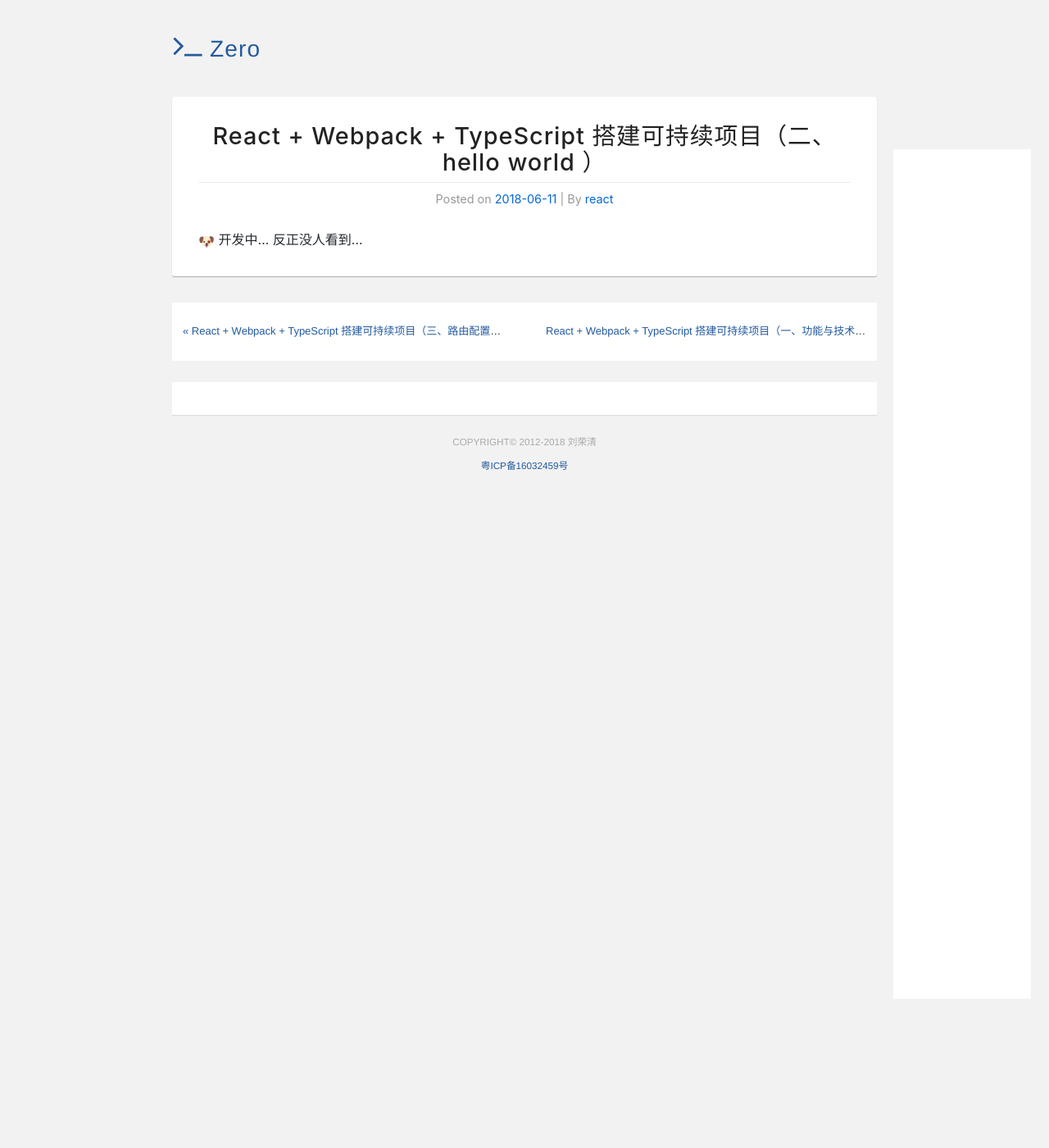
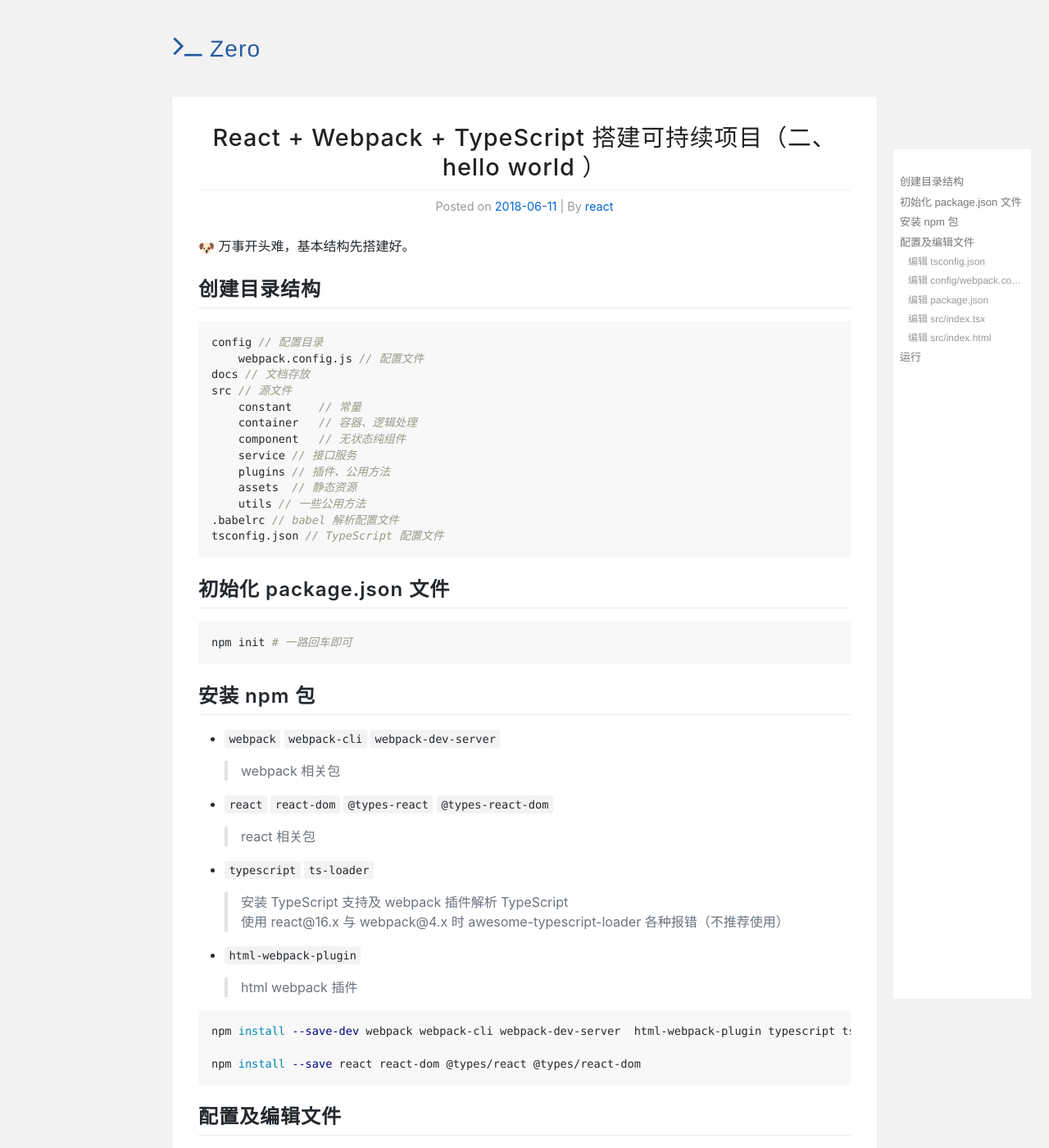
Before and after one commit to chenzilu1990/liurongqing.github.io, a Jekyll site: the page built from _posts/2018-06-11-react-2.md, in a window 1280 px wide and 1400 px high. Shown: the whole window at 82% size. Built offline with Jekyll 4.4.1, drawn with Linux system fonts in a browser that asks for light colours; emoji names are drawn with the system emoji font; comment, search, counter and statistics services are not loaded; some of the changed text lies outside the part shown.

Commit message:
添加react

````diff
--- a/_layouts/page.html
+++ b/_layouts/page.html
@@ -30,14 +30,15 @@
 
         <div class="page-paginator">
             <div class="page-prev">
-                {% if page.next %}
-                    <a href="{{page.next.url}}"> &laquo; {{page.next.title}}</a>
+                {% if page.previous %}
+                    <a href="{{page.previous.url}}">&laquo; {{page.previous.title}}</a>
                 {% endif %}
             </div>
             <div class="page-next">
-                {% if page.previous %}
-                    <a href="{{page.previous.url}}">{{page.previous.title}} &raquo; </a>
+                {% if page.next %}
+                    <a href="{{page.next.url}}">{{page.next.title}} &raquo;</a>
                 {% endif %}
+
             </div>
         </div>
 
--- a/_posts/2018-06-11-react-1.md
+++ b/_posts/2018-06-11-react-1.md
@@ -7,9 +7,25 @@ tags: react
 :cat: JavaScript 虽使项目走得更快，但 TypeScript 可以使项目走得更远。
 <!--more-->
 
+![nodejs@10.6.0](https://img.shields.io/badge/nodejs-10.6.0-brightgreen.svg) ![react@16.4.1](https://img.shields.io/badge/react-16.4.1-brightgreen.svg) ![webpack@4.16.2](https://img.shields.io/badge/webpack-4.16.2-blue.svg) ![typescript@2.9.2](https://img.shields.io/badge/typescript-2.9.2-blue.svg)
+
+
 ## 介绍
 
 项目基于 React + Webpack + TypeScript 搭建。
+
+## 文章列表
+
+- [React + Webpack + TypeScript 搭建可持续项目（一、功能与技术介绍）](/react-1)
+- [React + Webpack + TypeScript 搭建可持续项目（二、hello world ）](/react-2)
+- [React + Webpack + TypeScript 搭建可持续项目（三、路由配置 ）](/react-3)
+- [React + Webpack + TypeScript 搭建可持续项目（四、静态资源解析处理 ）](/react-4)
+- [React + Webpack + TypeScript 搭建可持续项目（五、标题配置自动化 ）](/react-5)
+- [React + Webpack + TypeScript 搭建可持续项目（六、简单例子演示）](/react-6)
+- [React + Webpack + TypeScript 搭建可持续项目（七、发布配置 ）](/react-7)
+- [React + Webpack + TypeScript 搭建可持续项目（八、代码风格规范化 ）](/react-8)
+- [React + Webpack + TypeScript 搭建可持续项目（九、PWA 实现 ）](/react-9)
+
 
 ## 技术列表
 
--- a/_posts/2018-06-11-react-2.md
+++ b/_posts/2018-06-11-react-2.md
@@ -4,5 +4,153 @@ keywords: react, webpack, es6, javascript
 tags: react
 ---
 
-:dog: 开发中... 反正没人看到...
+:dog: 万事开头难，基本结构先搭建好。
 <!--more-->
+
+## 创建目录结构
+
+```javascript
+config // 配置目录
+    webpack.config.js // 配置文件
+docs // 文档存放
+src // 源文件
+    constant    // 常量
+    container   // 容器、逻辑处理
+    component   // 无状态纯组件
+    service // 接口服务
+    plugins // 插件、公用方法
+    assets  // 静态资源
+    utils // 一些公用方法
+.babelrc // babel 解析配置文件
+tsconfig.json // TypeScript 配置文件
+```
+
+## 初始化 package.json 文件
+
+```shell
+npm init # 一路回车即可
+```
+
+## 安装 npm 包
+
+- `webpack` `webpack-cli` `webpack-dev-server`
+
+    > webpack 相关包
+
+- `react` `react-dom` `@types-react` `@types-react-dom`
+
+    > react 相关包
+
+- `typescript` `ts-loader`
+
+    > 安装 TypeScript 支持及 webpack 插件解析 TypeScript <br>
+    > 使用 react@16.x 与 webpack@4.x 时 awesome-typescript-loader 各种报错（不推荐使用）
+
+- `html-webpack-plugin`
+
+    > html webpack 插件
+
+```shell
+npm install --save-dev webpack webpack-cli webpack-dev-server  html-webpack-plugin typescript ts-loader
+
+npm install --save react react-dom @types/react @types/react-dom
+```
+
+## 配置及编辑文件
+
+### 编辑 tsconfig.json
+```json
+{
+    "compilerOptions": {
+        "target": "es5",
+        "jsx": "react",
+        "removeComments": true,
+    },
+    "include": [
+        "./src/**/*"
+    ],
+    "exclude": [
+        "node_modules"
+    ]
+}
+```
+
+### 编辑 config/webpack.config.js
+```javascript
+const path = require('path');
+const HtmlWebpackPlugin = require('html-webpack-plugin');
+
+module.exports = {
+    entry: './src/index.tsx',
+    output: {
+        path: path.resolve(__dirname, '../dist'),
+        filename: 'main.[hash:8].js',
+    },
+    plugins: [
+        new HtmlWebpackPlugin({
+            template: path.resolve(__dirname, '../src/index.html'),
+        }),
+    ],
+    module: {
+        rules: [
+            { test: /\.tsx?$/, loader: "ts-loader" }
+        ],
+    },
+    devServer: {
+        port: 9090,
+        compress: true,
+        historyApiFallback: true,
+    },
+    resolve: {
+        extensions: [".ts", ".tsx", '.js'],
+    },
+    mode: 'development',
+};
+```
+
+### 编辑 package.json
+```shell
+"scripts": {
+    "start": "webpack-dev-server --config ./config/webpack.config.js"
+},
+```
+
+### 编辑 src/index.tsx
+```typescript
+import * as React from 'react';
+import * as ReactDOM from 'react-dom';
+
+interface HelloProps { compiler: string; framework: string; };
+
+const Hello = (props: HelloProps) => <h1>Hello from {props.compiler} and {props.framework}!</h1>;
+
+ReactDOM.render(
+    <Hello compiler="TypeScript" framework="React" />,
+    document.getElementById("app"),
+);
+
+```
+
+### 编辑 src/index.html
+```html
+<!DOCTYPE html>
+<html lang="en">
+
+<head>
+    <meta charset="UTF-8">
+    <meta name="viewport" content="width=device-width, initial-scale=1.0">
+    <meta http-equiv="X-UA-Compatible" content="ie=edge">
+    <title>react-template</title>
+</head>
+
+<body>
+    <div id="app"></div>
+</body>
+
+</html>
+```
+
+## 运行
+```shell
+npm start # 访问 http://127.0.0.1:9090
+```
--- a/assets/css/style.scss
+++ b/assets/css/style.scss
@@ -142,7 +142,6 @@ body {
                 font-size: 1.8em;
                 margin: 0 0 .3em;
                 font-weight: 500;
-                line-height: 1.1;
                 a {
                     color: #222;
                 }
````
Also changed, not shown: _drafts/react1111.md (added, +103 -0 lines), _posts/2018-01-20-eslint.md (added, +9 -0 lines), Gemfile.lock.
